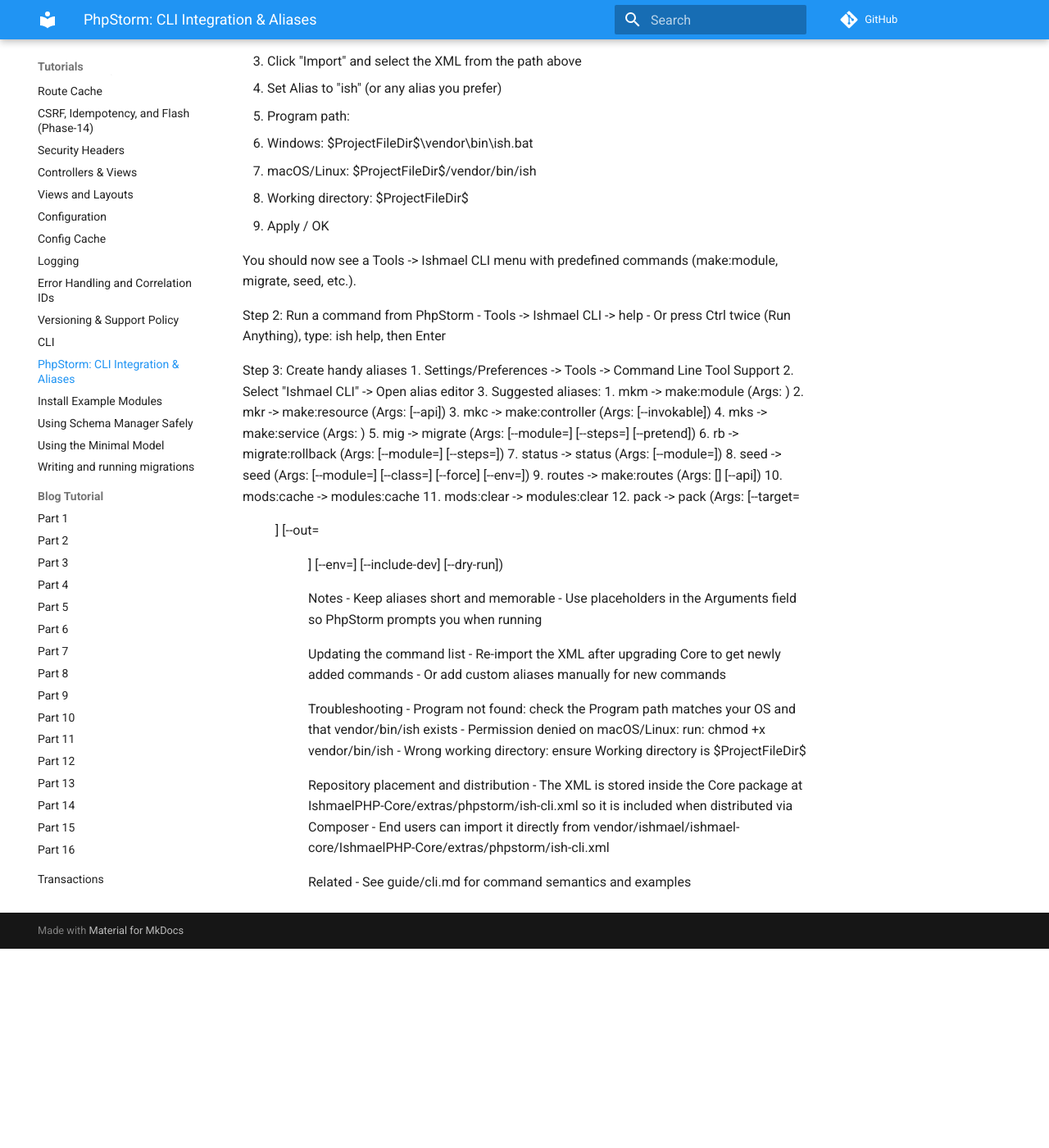
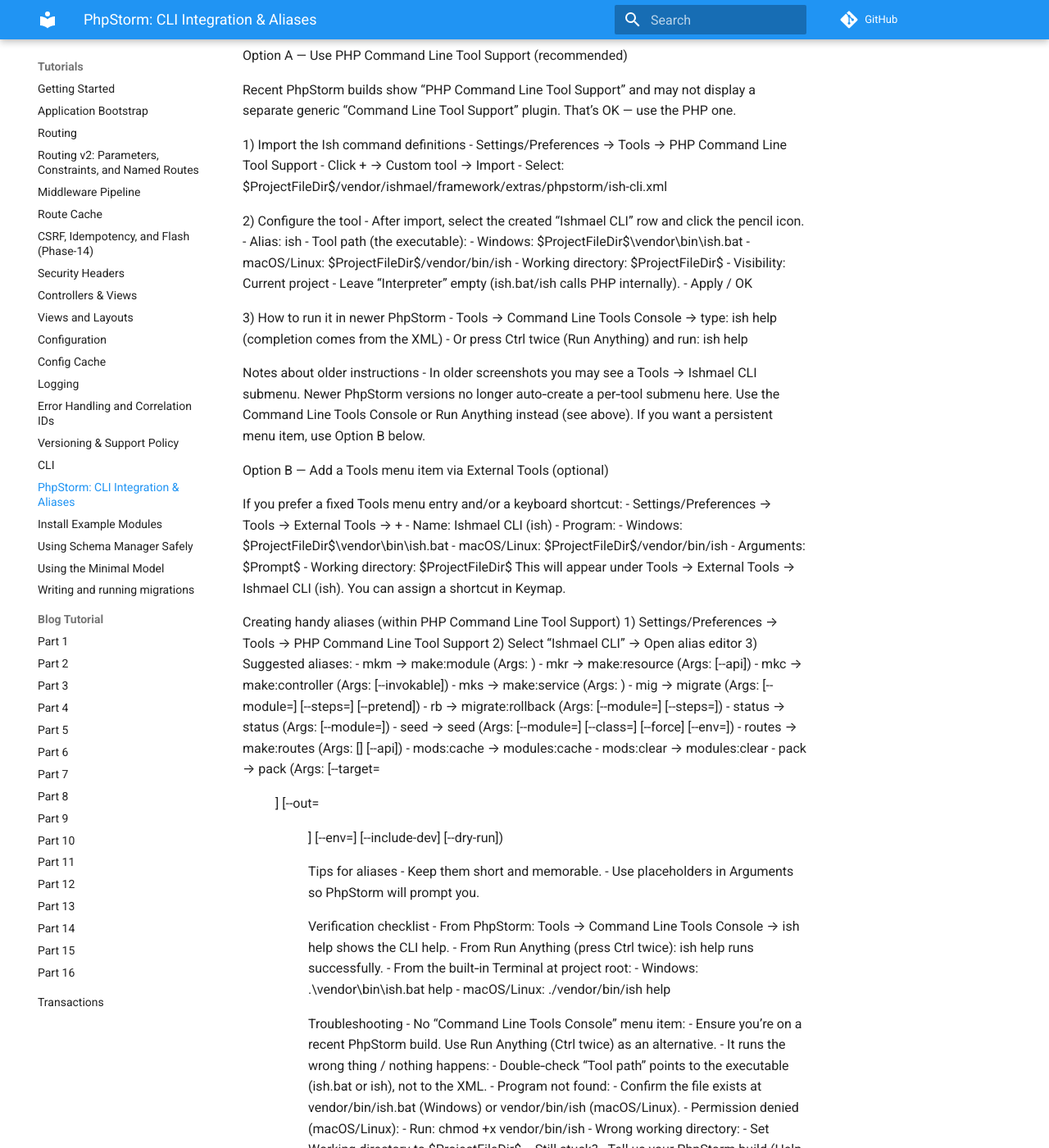
Before and after one commit to domsinclair/IshmaelPHP-Core, an MkDocs documentation site: the page built from Documentation/guide/phpstorm-cli-integration.md, in a window 1280 px wide and 1400 px high, scrolled down 678 px. Shown: the whole window at 82% size. Built offline with MkDocs 1.6.1 and Material for MkDocs 9.7.7, drawn with Linux system fonts in a browser that asks for light colours; comment, search, counter and statistics services are not loaded; before the commit the page ends 1835 px from its top, so only the background shows below that; some of the changed text lies outside the part shown.

Commit message:
Add PhpStorm integration for Ishmael CLI and update documentation
- Created `ish-cli.xml` for importing Ishmael CLI commands into PhpStorm, enabling menu entries, command completion, and alias setup.
- Added documentation on integrating Ishmael CLI with PhpStorm and configuring custom aliases.
- Updated `mkdocs.yml` to include the new PhpStorm CLI integration guide in the documentation menu.
- Introduced `increments` method in Schema Blueprint for defining auto-incrementing primary keys.

```diff
--- a/Documentation/guide/phpstorm-cli-integration.md
+++ b/Documentation/guide/phpstorm-cli-integration.md
@@ -1,73 +1,117 @@
-# PhpStorm: Ishmael CLI Integration and Aliases
+# PhpStorm: Ishmael CLI integration (2025-ready) and aliases
 
-This guide shows how to import an Ishmael CLI definition into PhpStorm and how to set up aliases for faster commands.
+This guide explains, step by step, how to wire the Ishmael CLI into modern PhpStorm builds and how to create handy aliases. It reflects UI changes in recent PhpStorm versions and clarifies common pitfalls.
 
-XML location inside Core (shipped to end users):
-- IshmaelPHP-Core/extras/phpstorm/ish-cli.xml
-- When installed via Composer: vendor/ishmael/ishmael-core/IshmaelPHP-Core/extras/phpstorm/ish-cli.xml
-
-What you get
-- Menu entries under Tools -> Ishmael CLI for common commands
-- Command completion and inline help for defined commands
-- Optional per-project aliases for very quick execution
+What you’ll get
+- Command completion and inline help for Ish commands in PhpStorm’s Command Line Tools Console and Run Anything
+- Optional Tools → External Tools menu item (if you want a fixed menu entry)
+- Optional per‑project aliases for very quick execution
 
 Prerequisites
-- Open the project at your application root (where composer.json lives)
-- Ishmael Core installed so vendor/bin/ish exists
+- Open your application root in PhpStorm (the directory that contains composer.json)
+- Ishmael framework installed so the CLI exists
+    - Windows: vendor\bin\ish.bat
+    - macOS/Linux: vendor/bin/ish (make it executable if needed)
 
-Windows uses vendor\\bin\\ish.bat. macOS/Linux uses vendor/bin/ish.
+Where the definition XML lives
+- In this repository (source): vendor/ishmael/framework/extras/phpstorm/ish-cli.xml
+- Distributed via Composer: vendor/ishmael/framework/extras/phpstorm/ish-cli.xml
 
-Step 1: Import the tool definition
+Important: Tool path vs. XML file
+- The XML only describes commands; it is NOT the executable.
+- The “Tool path” (or “Program”) must point to the actual CLI launcher:
+    - Windows: $ProjectFileDir$\vendor\bin\ish.bat
+    - macOS/Linux: $ProjectFileDir$/vendor/bin/ish
 
-1. Settings/Preferences -> Tools -> Command Line Tool Support
-2. Click + and choose "Custom tool"
-3. Click "Import" and select the XML from the path above
-4. Set Alias to "ish" (or any alias you prefer)
-5. Program path:
-   - Windows: $ProjectFileDir$\\vendor\\bin\\ish.bat
-   - macOS/Linux: $ProjectFileDir$/vendor/bin/ish
-6. Working directory: $ProjectFileDir$
-7. Apply / OK
 
-You should now see a Tools -> Ishmael CLI menu with predefined commands (make:module, migrate, seed, etc.).
+Option A — Use PHP Command Line Tool Support (recommended)
 
-Step 2: Run a command from PhpStorm
-- Tools -> Ishmael CLI -> help
-- Or press Ctrl twice (Run Anything), type: ish help, then Enter
+Recent PhpStorm builds show “PHP Command Line Tool Support” and may not display a separate generic “Command Line Tool Support” plugin. That’s OK — use the PHP one.
 
-Step 3: Create handy aliases
-1. Settings/Preferences -> Tools -> Command Line Tool Support
-2. Select "Ishmael CLI" -> Open alias editor
-3. Suggested aliases:
-   1.  mkm -> make:module (Args: <Name>)
-   2.  mkr -> make:resource (Args: <Module> <Name> [--api])
-   3.  mkc -> make:controller (Args: <Module> <Name> [--invokable])
-   4.  mks -> make:service (Args: <Module> <Name>)
-   5.  mig -> migrate (Args: [--module=<Name>] [--steps=<N>] [--pretend])
-   6.  rb -> migrate:rollback (Args: [--module=<Name>] [--steps=<N>])
-   7.  status -> status (Args: [--module=<Name>])
-   8.  seed -> seed (Args: [--module=<Name>] [--class=<FQCN>] [--force] [--env=<ENV>])
-   9.  routes -> make:routes (Args: [<Module>] [--api])
-   10. mods:cache -> modules:cache
-   11. mods:clear -> modules:clear
-   12. pack -> pack (Args: [--target=<dir>] [--out=<dir>] [--env=<env>] [--include-dev] [--dry-run])
+1) Import the Ish command definitions
+    - Settings/Preferences → Tools → PHP Command Line Tool Support
+    - Click + → Custom tool → Import
+    - Select: $ProjectFileDir$/vendor/ishmael/framework/extras/phpstorm/ish-cli.xml
 
-Notes
-- Keep aliases short and memorable
-- Use placeholders in the Arguments field so PhpStorm prompts you when running
+2) Configure the tool
+    - After import, select the created “Ishmael CLI” row and click the pencil icon.
+    - Alias: ish
+    - Tool path (the executable):
+        - Windows: $ProjectFileDir$\vendor\bin\ish.bat
+        - macOS/Linux: $ProjectFileDir$/vendor/bin/ish
+    - Working directory: $ProjectFileDir$
+    - Visibility: Current project
+    - Leave “Interpreter” empty (ish.bat/ish calls PHP internally).
+    - Apply / OK
+
+3) How to run it in newer PhpStorm
+    - Tools → Command Line Tools Console → type: ish help (completion comes from the XML)
+    - Or press Ctrl twice (Run Anything) and run: ish help
+
+Notes about older instructions
+- In older screenshots you may see a Tools → Ishmael CLI submenu. Newer PhpStorm versions no longer auto‑create a per‑tool submenu here. Use the Command Line Tools Console or Run Anything instead (see above). If you want a persistent menu item, use Option B below.
+
+
+Option B — Add a Tools menu item via External Tools (optional)
+
+If you prefer a fixed Tools menu entry and/or a keyboard shortcut:
+- Settings/Preferences → Tools → External Tools → +
+    - Name: Ishmael CLI (ish)
+    - Program:
+        - Windows: $ProjectFileDir$\vendor\bin\ish.bat
+        - macOS/Linux: $ProjectFileDir$/vendor/bin/ish
+    - Arguments: $Prompt$
+    - Working directory: $ProjectFileDir$
+      This will appear under Tools → External Tools → Ishmael CLI (ish). You can assign a shortcut in Keymap.
+
+
+Creating handy aliases (within PHP Command Line Tool Support)
+1) Settings/Preferences → Tools → PHP Command Line Tool Support
+2) Select “Ishmael CLI” → Open alias editor
+3) Suggested aliases:
+    - mkm → make:module (Args: <Name>)
+    - mkr → make:resource (Args: <Module> <Name> [--api])
+    - mkc → make:controller (Args: <Module> <Name> [--invokable])
+    - mks → make:service (Args: <Module> <Name>)
+    - mig → migrate (Args: [--module=<Name>] [--steps=<N>] [--pretend])
+    - rb → migrate:rollback (Args: [--module=<Name>] [--steps=<N>])
+    - status → status (Args: [--module=<Name>])
+    - seed → seed (Args: [--module=<Name>] [--class=<FQCN>] [--force] [--env=<ENV>])
+    - routes → make:routes (Args: [<Module>] [--api])
+    - mods:cache → modules:cache
+    - mods:clear → modules:clear
+    - pack → pack (Args: [--target=<dir>] [--out=<dir>] [--env=<env>] [--include-dev] [--dry-run])
+
+Tips for aliases
+- Keep them short and memorable.
+- Use placeholders in Arguments so PhpStorm will prompt you.
+
+
+Verification checklist
+- From PhpStorm: Tools → Command Line Tools Console → ish help shows the CLI help.
+- From Run Anything (press Ctrl twice): ish help runs successfully.
+- From the built‑in Terminal at project root:
+    - Windows: .\vendor\bin\ish.bat help
+    - macOS/Linux: ./vendor/bin/ish help
+
+
+Troubleshooting
+- No “Command Line Tools Console” menu item:
+    - Ensure you’re on a recent PhpStorm build. Use Run Anything (Ctrl twice) as an alternative.
+- It runs the wrong thing / nothing happens:
+    - Double‑check “Tool path” points to the executable (ish.bat or ish), not to the XML.
+- Program not found:
+    - Confirm the file exists at vendor/bin/ish.bat (Windows) or vendor/bin/ish (macOS/Linux).
+- Permission denied (macOS/Linux):
+    - Run: chmod +x vendor/bin/ish
+- Wrong working directory:
+    - Set Working directory to $ProjectFileDir$.
+- Still stuck?
+    - Tell us your PhpStorm build (Help → About) and what you see when you run ish help from Terminal.
+
 
 Updating the command list
-- Re-import the XML after upgrading Core to get newly added commands
-- Or add custom aliases manually for new commands
-
-Troubleshooting
-- Program not found: check the Program path matches your OS and that vendor/bin/ish exists
-- Permission denied on macOS/Linux: run: chmod +x vendor/bin/ish
-- Wrong working directory: ensure Working directory is $ProjectFileDir$
-
-Repository placement and distribution
-- The XML is stored inside the Core package at IshmaelPHP-Core/extras/phpstorm/ish-cli.xml so it is included when distributed via Composer
-- End users can import it directly from vendor/ishmael/ishmael-core/IshmaelPHP-Core/extras/phpstorm/ish-cli.xml
+- Re‑import the XML after upgrading the framework to get newly added commands, or add custom aliases manually for new commands.
 
 Related
-- See guide/cli.md for command semantics and examples
+- See guide/cli.md for command semantics and examples.
```
